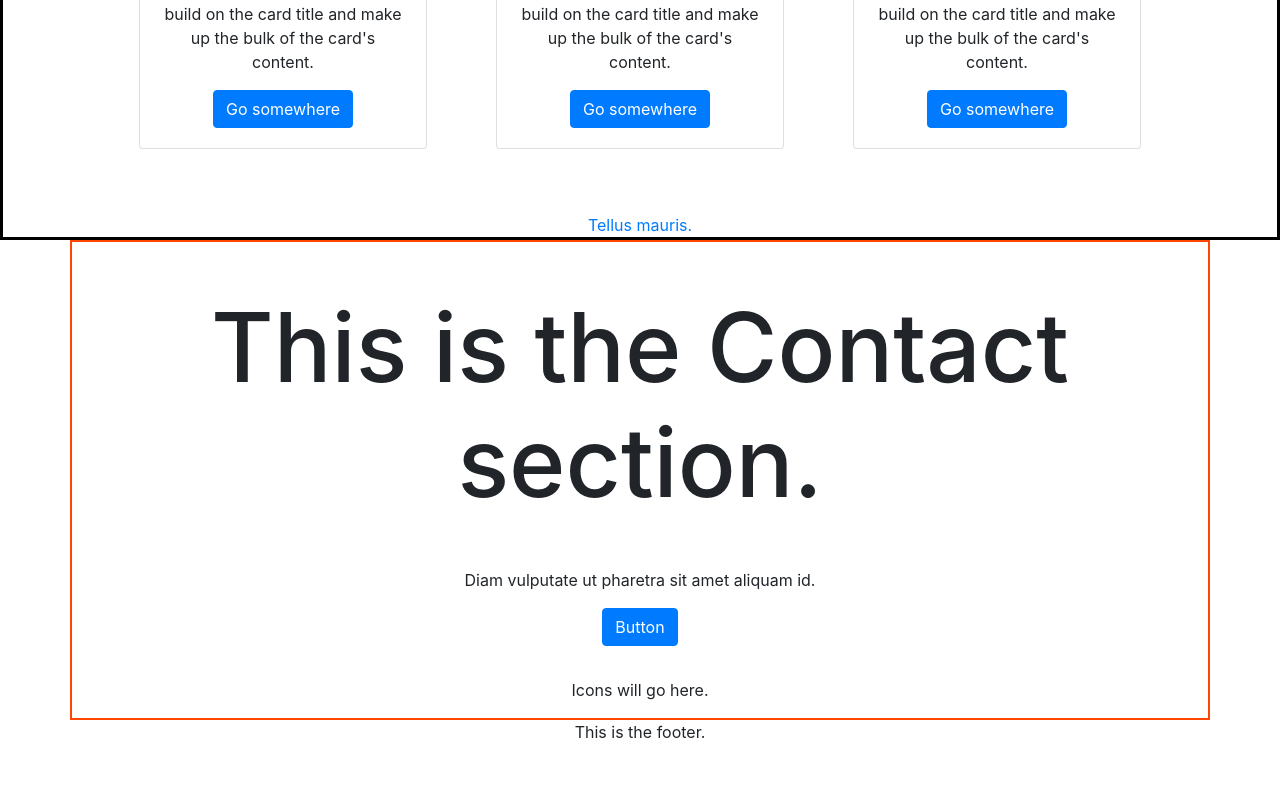
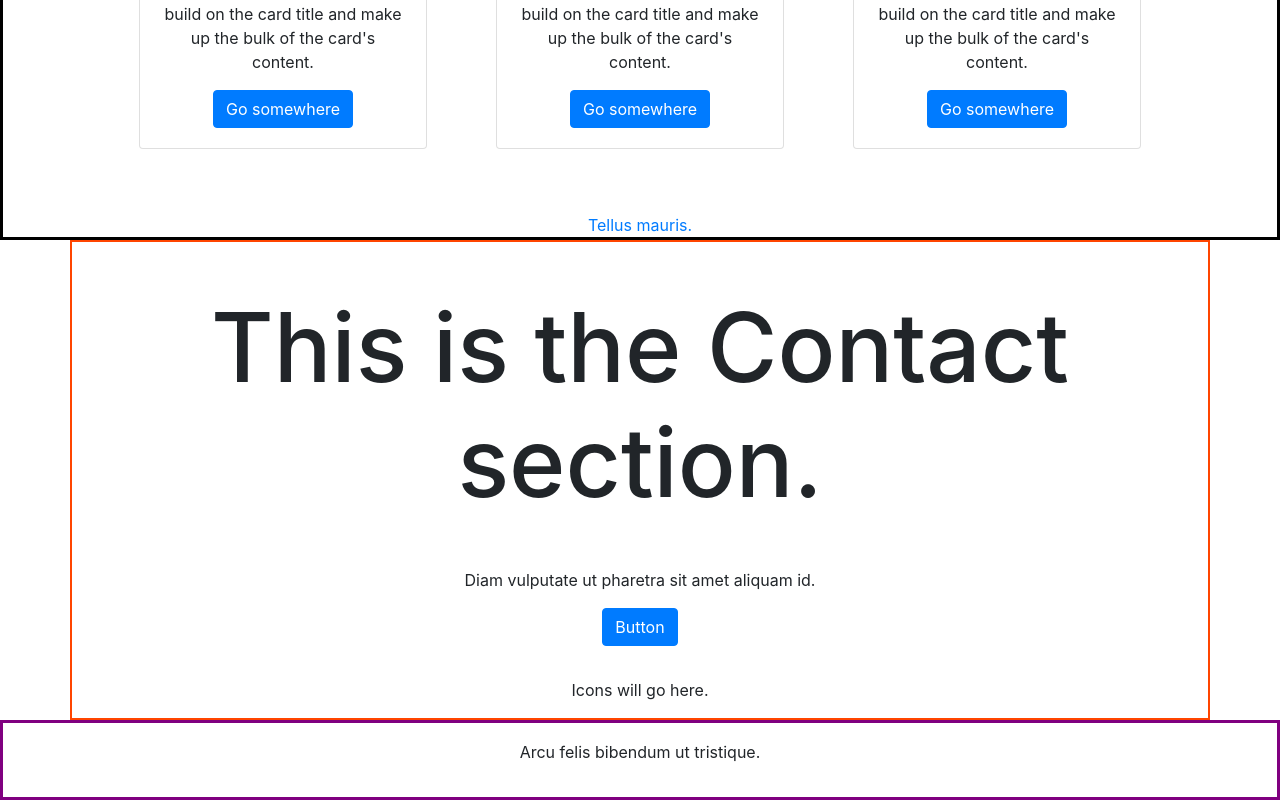
Before and after one commit to Guillermo-Martin/gcm-portfolio, a React (Create React App) app: page / in a window 1280 px wide. Shown: the part 2418-3218 px from the top of the page. Before the commit the page ends 3178 px from the top, so only its background shows below. Built offline with nearby package versions, Linux system fonts and the light colour scheme.

Commit message:
Style footer component

```diff
--- a/src/assets/styles/styles.css
+++ b/src/assets/styles/styles.css
@@ -112,3 +112,11 @@
 .Contact-icons {
   margin-top: 2rem;
 }
+
+.Footer {
+  border: 3px solid purple;
+  height: 5rem;
+  display: flex;
+  justify-content: center;
+  align-items: center;
+}
--- a/src/components/Footer.js
+++ b/src/components/Footer.js
@@ -2,8 +2,8 @@ import React from 'react';
 
 function Footer() {
   return(
-    <div>
-      <p>This is the footer.</p>
+    <div className="Footer">
+      <p>Arcu felis bibendum ut tristique.</p>
     </div>
   )
 }
```
